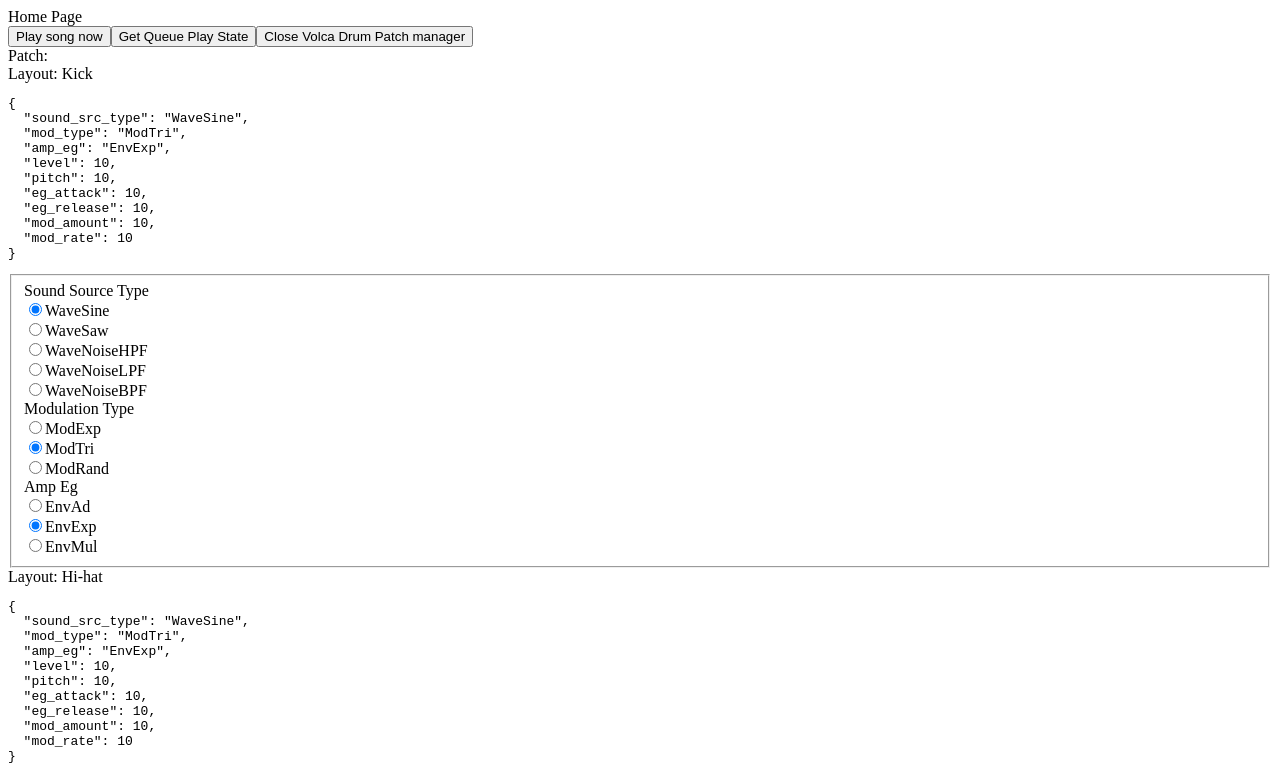
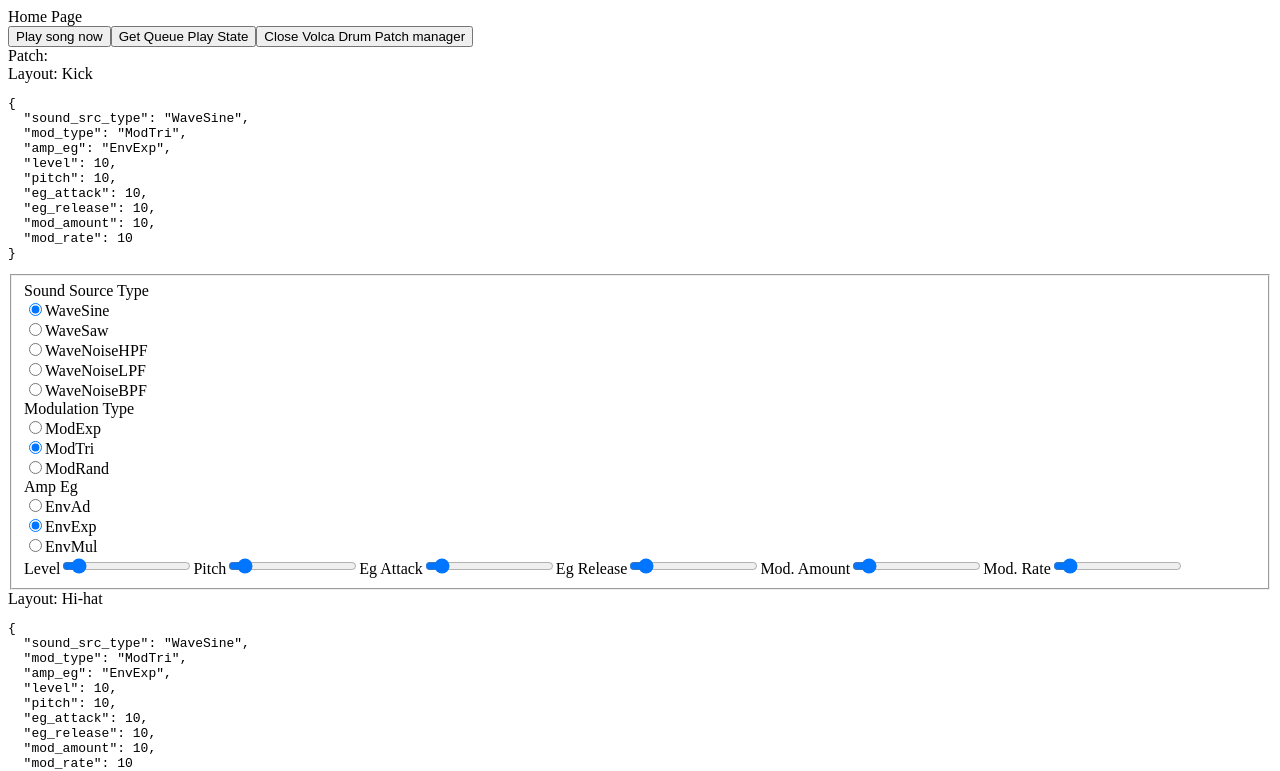
Before and after one commit to umbertoloria/digi-player-front, a React (Vite) app: page / in a window 1280 px wide. Shown: the top 771 px of the page. Built offline with nearby package versions, Linux system fonts and the light colour scheme; no server answers.

Commit message:
Volca Drum Patch Layout Editor is completed in functionality

```diff
--- a/package.json
+++ b/package.json
@@ -11,6 +11,7 @@
     "preview": "vite preview"
   },
   "dependencies": {
+    "@tailwindcss/vite": "^4.0.9",
     "axios": "^1.8.1",
     "classnames": "^2.5.1",
     "js-yaml": "^4.1.0",
@@ -20,6 +21,7 @@
   },
   "devDependencies": {
     "@eslint/js": "^9.21.0",
+    "@tailwindcss/postcss": "^4.0.9",
     "@types/axios": "^0.9.36",
     "@types/js-yaml": "^4.0.9",
     "@types/react": "^19.0.10",
--- a/src/components/patch/VolcaDrumPatchLayoutEditor.tsx
+++ b/src/components/patch/VolcaDrumPatchLayoutEditor.tsx
@@ -17,6 +17,7 @@
       <form>
         <pre>{JSON.stringify(layout, null, 2)}</pre>
         <fieldset>
+          <div className="flex flex-wrap gap-2">
             <InputSoundSourceType
               sourceSrcType={layout.sound_src_type}
               setSourceSrcType={newValue => {
@@ -41,6 +42,79 @@
                 setLayout({
                   ...layout,
                   amp_eg: newValue,
+                })
+              }}
+            />
+          </div>
+          <InputLevel
+            label="Level"
+            min={0}
+            max={127}
+            value={layout.level}
+            setValue={newValue => {
+              setLayout({
+                ...layout,
+                level: newValue,
+              })
+            }}
+          />
+          <InputLevel
+            label="Pitch"
+            min={0}
+            max={127}
+            value={layout.pitch}
+            setValue={newValue => {
+              setLayout({
+                ...layout,
+                pitch: newValue,
+              })
+            }}
+          />
+          <InputLevel
+            label="Eg Attack"
+            min={0}
+            max={127}
+            value={layout.eg_attack}
+            setValue={newValue => {
+              setLayout({
+                ...layout,
+                eg_attack: newValue,
+              })
+            }}
+          />
+          <InputLevel
+            label="Eg Release"
+            min={0}
+            max={127}
+            value={layout.eg_release}
+            setValue={newValue => {
+              setLayout({
+                ...layout,
+                eg_release: newValue,
+              })
+            }}
+          />
+          <InputLevel
+            label="Mod. Amount"
+            min={0}
+            max={127}
+            value={layout.mod_amount}
+            setValue={newValue => {
+              setLayout({
+                ...layout,
+                mod_amount: newValue,
+              })
+            }}
+          />
+          <InputLevel
+            label="Mod. Rate"
+            min={0}
+            max={127}
+            value={layout.mod_rate}
+            setValue={newValue => {
+              setLayout({
+                ...layout,
+                mod_rate: newValue,
               })
             }}
           />
@@ -223,3 +297,28 @@
     </>
   )
 }
+
+const InputLevel: FC<{
+  label: string
+  min: number
+  max: number
+  value: number
+  setValue: (value: number) => void
+}> = ({ label, min, max, value, setValue }) => {
+  return (
+    <>
+      <span className="mr-2">{label}</span>
+      <input
+        type="range"
+        min={min}
+        max={max}
+        value={value}
+        onChange={event => {
+          const newValue = event.target.value
+          const newValueInt = parseInt(newValue)
+          setValue(newValueInt)
+        }}
+      />
+    </>
+  )
+}
```
Also changed, not shown: src/index.css (+7 -5 lines), 1 other file (tests, documents, lock files or other folders). Lines whose indentation alone changed are shown as unchanged.
